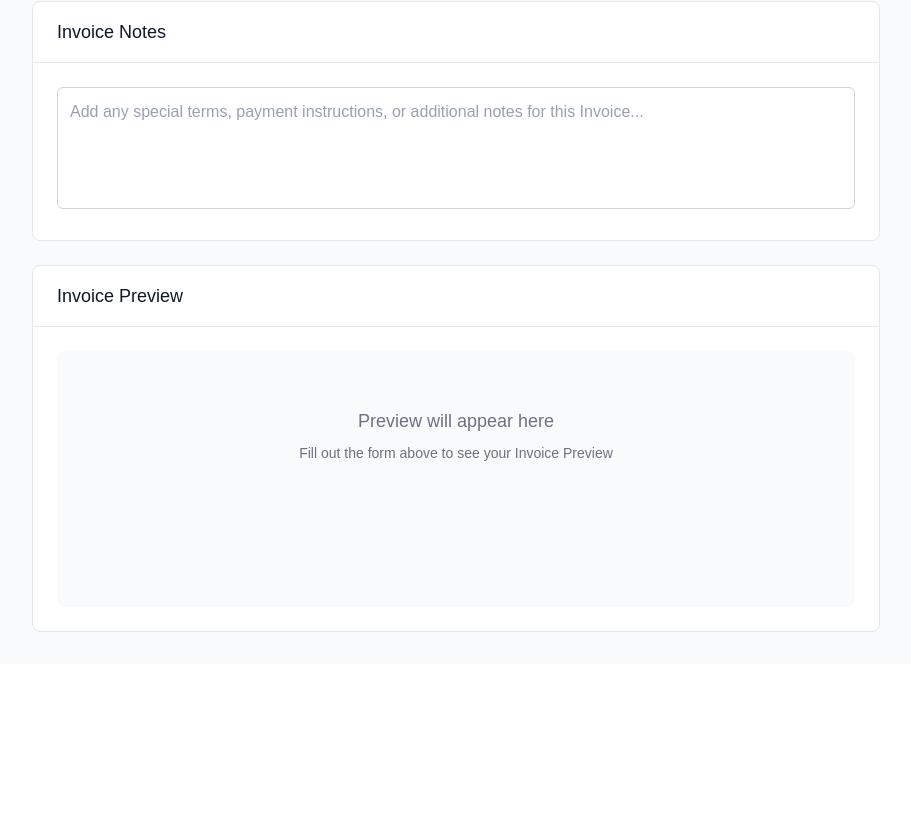
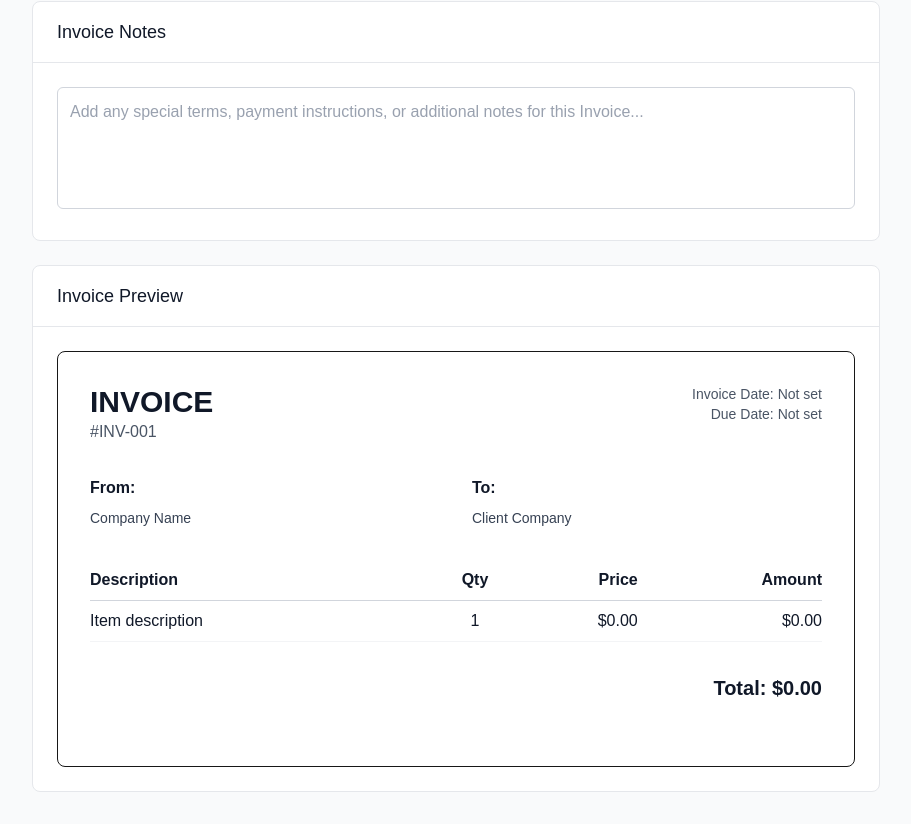
Before and after one commit to ivannpe/invoice_gen, a Next.js app: page / in a window 1280 px wide. Shown: the part 914-1738 px from the top of the page, without its empty margins (184-1095 px from the left). Before the commit the page ends 1578 px from the top, so only its background shows below. Built offline with nearby package versions, Linux system fonts and the light colour scheme.

Commit message:
implemented live invoice preview

```diff
--- a/src/app/page.tsx
+++ b/src/app/page.tsx
@@ -37,6 +37,18 @@ export default function HomePage() {
 
   const [notes, setNotes] = useState('');
 
+  const calculateLineAmount = (item: LineItem): string => {
+      const quantity = Number(item.quantity) || 0;
+      const price = Number(item.price) || 0;
+      return (quantity * price).toFixed(2);
+  };
+
+  const calculateTotal = (): string => {
+      return lineItems.reduce((sum, item) => {
+      return sum + Number(calculateLineAmount(item));
+      }, 0).toFixed(2);
+  };
+
 
 
   return (
@@ -63,6 +75,8 @@ export default function HomePage() {
           <InvoiceItems
             lineItems={lineItems}
             setLineItems={setLineItems}
+            calculateLineAmount={calculateLineAmount}
+            calculateTotal={calculateTotal}
           />
 
           {/* Notes Section */}
@@ -72,7 +86,15 @@ export default function HomePage() {
           />
 
           {/* Invoice Preview Section */}
-          <InvoicePreview />
+          <InvoicePreview
+            billFrom={billFrom}
+            billTo={billTo}
+            invoiceDetails={invoiceDetails}
+            lineItems={lineItems}
+            notes={notes}
+            calculateLineAmount={calculateLineAmount}
+            total={calculateTotal()}
+          />
         </div>
       </div>
     </div>
--- a/src/components/InvoiceItems.tsx
+++ b/src/components/InvoiceItems.tsx
@@ -3,21 +3,16 @@ import { LineItem } from '../types';
 interface InvoiceItemsProps {
     lineItems: LineItem[];
     setLineItems: (items: LineItem[]) => void;
+    calculateLineAmount: (item: LineItem) => string;
+    calculateTotal: () => string;
 }
 
-export default function InvoiceItems({lineItems, setLineItems}: InvoiceItemsProps) {
-
-    const calculateLineAmount = (item: LineItem): string => {
-        const quantity = Number(item.quantity) || 0;
-        const price = Number(item.price) || 0;
-        return (quantity * price).toFixed(2);
-    };
-
-    const calculateTotal = (): string => {
-        return lineItems.reduce((sum, item) => {
-        return sum + Number(calculateLineAmount(item));
-        }, 0).toFixed(2);
-    };
+export default function InvoiceItems({
+  lineItems,
+  setLineItems,
+  calculateLineAmount,
+  calculateTotal
+}: InvoiceItemsProps) {
 
     const addLineItem = (): void => {
         const newId = lineItems.length > 0 ? Math.max(...lineItems.map(item => item.id)) + 1 : 1;
--- a/src/components/InvoicePreview.tsx
+++ b/src/components/InvoicePreview.tsx
@@ -1,19 +1,108 @@
+import { BillingInfo, InvoiceInfo, LineItem } from "../types";
+
 interface InvoicePreviewProps {
+    billFrom: BillingInfo;
+    billTo: BillingInfo;
+    invoiceDetails: InvoiceInfo;
+    lineItems: LineItem[];
+    notes: string;
+    calculateLineAmount: (item: LineItem) => string;
+    total: string;
 }
 
-export default function InvoicePreview({}: InvoicePreviewProps) {
+export default function InvoicePreview({
+    billFrom,
+    billTo,
+    invoiceDetails,
+    lineItems,
+    notes,
+    calculateLineAmount,
+    total
+}: InvoicePreviewProps) {
   return (
     <div className="bg-white rounded-lg border border-gray-200">
       <div className="px-6 py-4 border-b border-gray-200">
         <h2 className="text-lg font-medium text-gray-900">Invoice Preview</h2>
       </div>
       <div className="p-6">
-        <div className="bg-gray-50 rounded-lg p-6 min-h-64">
-          <div className="text-center text-gray-500 py-8">
-            <div className="text-lg font-medium mb-2">Preview will appear here</div>
-            <div className="text-sm">Fill out the form above to see your Invoice Preview</div>
-          </div>
-        </div>
+        <div className="bg-white rounded-lg p-8 min-h-64 border">
+            {/* Invoice Header */}
+            <div className="flex justify-between items-start mb-8">
+                <div>
+                <h1 className="text-3xl font-bold text-gray-900">INVOICE</h1>
+                <p className="text-gray-600">#{invoiceDetails.invoiceNumber || 'INV-001'}</p>
+                </div>
+                <div className="text-right">
+                <p className="text-sm text-gray-600">Invoice Date: {invoiceDetails.invoiceDate || 'Not set'}</p>
+                <p className="text-sm text-gray-600">Due Date: {invoiceDetails.dueDate || 'Not set'}</p>
+                </div>
+            </div>
+
+            {/* Bill From/To */}
+            <div className="grid grid-cols-2 gap-8 mb-8">
+                <div>
+                <h3 className="font-semibold text-gray-900 mb-2">From:</h3>
+                <div className="text-sm text-gray-700">
+                    <p>{billFrom.companyName || 'Company Name'}</p>
+                    <p>{billFrom.address}</p>
+                    <p>{billFrom.cityStateZip}</p>
+                    <p>{billFrom.email}</p>
+                </div>
+                </div>
+                <div>
+                <h3 className="font-semibold text-gray-900 mb-2">To:</h3>
+                <div className="text-sm text-gray-700">
+                    <p>{billTo.companyName || 'Client Company'}</p>
+                    <p>{billTo.address}</p>
+                    <p>{billTo.cityStateZip}</p>
+                    <p>{billTo.email}</p>
+                </div>
+                </div>
+            </div>
+
+            {/* Line Items Table */}
+            <div className="mb-8">
+                <table className="w-full">
+                <thead>
+                    <tr className="border-b border-gray-300 ">
+                    <th className="text-left py-2 text-gray-900 font-semibold">Description</th>
+                    <th className="text-center py-2 text-gray-900 font-semibold">Qty</th>
+                    <th className="text-right py-2 text-gray-900 font-semibold">Price</th>
+                    <th className="text-right py-2 text-gray-900 font-semibold">Amount</th>
+                    </tr>
+                </thead>
+                <tbody>
+                    {lineItems.map((item) => (
+                    <tr key={item.id} className="border-b border-gray-100">
+                        <td className="py-2 text-gray-900">{item.description || 'Item description'}</td>
+                        <td className="text-center py-2 text-gray-900">{item.quantity || '1'}</td>
+                        <td className="text-right py-2 text-gray-900">${item.price || '0.00'}</td>
+                        <td className="text-right py-2 text-gray-900">
+                            ${calculateLineAmount(item)}
+                        </td>
+                    </tr>
+                    ))}
+                </tbody>
+                </table>
+            </div>
+
+            {/* Total */}
+            <div className="flex justify-end mb-8">
+                <div className="text-right">
+                <div className="text-xl font-bold text-gray-900">
+                    Total: ${total}
+                </div>
+                </div>
+            </div>
+
+            {/* Notes */}
+            {notes && (
+                <div>
+                <h3 className="font-semibold text-gray-900 mb-2">Notes:</h3>
+                <p className="text-sm text-gray-700 whitespace-pre-line">{notes}</p>
+                </div>
+            )}
+            </div>
       </div>
     </div>
   );
```
